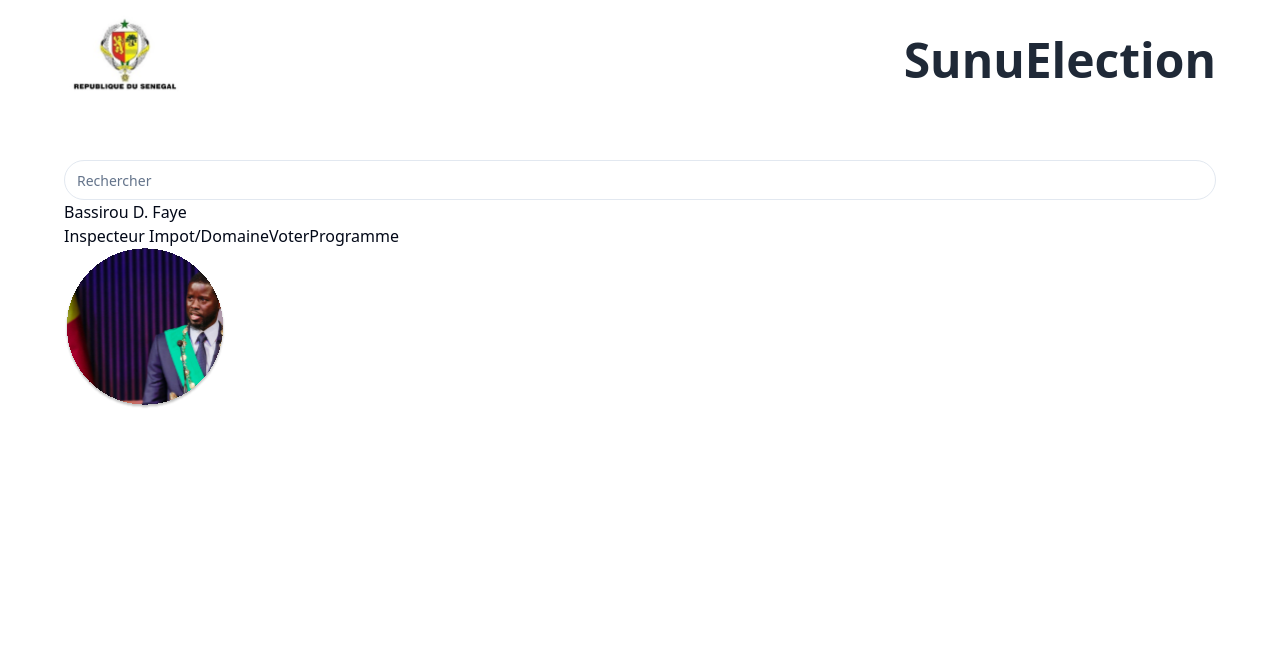
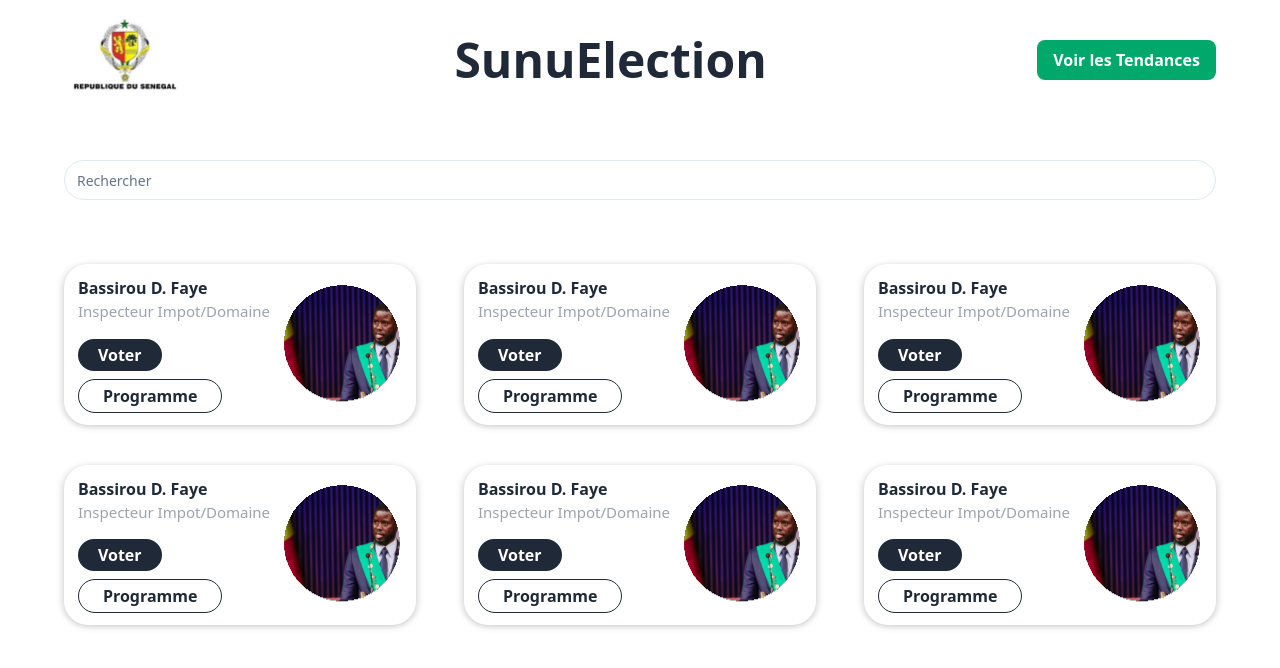
Before and after one commit to mouhamedhanne/Team_Bakeli-sunuElection, a Next.js app: page /dashboard in a window 1280 px wide. Shown: the top 668 px of the page. Built offline with nearby package versions, Linux system fonts and the light colour scheme.

Commit message:
Add Candidats

```diff
--- a/app/dashboard/page.tsx
+++ b/app/dashboard/page.tsx
@@ -1,9 +1,20 @@
 import Container from "@/components/elements/container";
 import { Logo } from "@/components/logo/logo";
-import { Link } from "lucide-react";
+import Link from "next/link";
 import { SearchBar } from "@/components/elements/search";
 import Image from "next/image";
-import Candidat1 from "@/public/images/bassirou-diomay-faye.svg";
+import Candidats from "@/data/Candidats.json";
+import {
+  AlertDialog,
+  AlertDialogAction,
+  AlertDialogCancel,
+  AlertDialogContent,
+  AlertDialogDescription,
+  AlertDialogFooter,
+  AlertDialogHeader,
+  AlertDialogTitle,
+  AlertDialogTrigger,
+} from "@/components/ui/alert-dialog";
 
 export default function page() {
   return (
@@ -19,23 +30,73 @@
                 SunuElection
               </h3>
             </div>
+
+            <div>
+              <button
+                className="text-white bg-color_secondary px-4 py-2 rounded-lg font-bold
+              hover:bg-color_secondary/90 "
+              >
+                <Link href="/dashboard/tendances">Voir les Tendances</Link>
+              </button>
+            </div>
           </div>
         </nav>
 
         <SearchBar />
 
-        <div>
-          <div>
-            <div>
-              <p>Bassirou D. Faye</p>
-              <span>Inspecteur Impot/Domaine</span>
-              <button>Voter</button>
-              <button>Programme</button>
+        <div className="mt-16 grid grid-cols-1 md:grid-cols-3 gap-x-12 gap-y-10">
+          {Candidats.map((candidat, index) => (
+            <div
+              key={index}
+              className="flex justify-center items-center space-x-3  card_shadow p-3 rounded-[1.5rem]"
+            >
+              <div>
+                <p className="font-bold text-color_primary">{candidat.name}</p>
+                <p className="text-[15px] text-gray-400">{candidat.fonction}</p>
+                <div className="mt-4">
+                  <AlertDialog>
+                    <AlertDialogTrigger asChild>
+                      <button className="block px-5 py-1 bg-color_primary text-white rounded-full font-bold">
+                        Voter
+                      </button>
+                    </AlertDialogTrigger>
+                    <AlertDialogContent>
+                      <AlertDialogHeader>
+                        <AlertDialogTitle>
+                          Êtes-vous sûr de votre choix ?
+                        </AlertDialogTitle>
+                        <AlertDialogDescription>
+                          Une fois confirmé, votre vote sera enregistré et vous
+                          ne pourrez pas revenir en arrière ou changer votre
+                          choix.
+                        </AlertDialogDescription>
+                      </AlertDialogHeader>
+                      <AlertDialogFooter>
+                        <AlertDialogCancel className="bg-red-700 text-white">
+                          Annuler
+                        </AlertDialogCancel>
+                        <AlertDialogAction className="bg-color_secondary">
+                          Confirmer
+                        </AlertDialogAction>
+                      </AlertDialogFooter>
+                    </AlertDialogContent>
+                  </AlertDialog>
+
+                  <button className="mt-2 px-6 py-1 border border-color_primary text-color_primary rounded-full font-bold">
+                    Programme
+                  </button>
+                </div>
+              </div>
+              <div>
+                <Image
+                  src={candidat.image}
+                  alt={candidat.name}
+                  width={120}
+                  height={40}
+                />
+              </div>
             </div>
-            <div>
-              <Image src={Candidat1} alt="Diomaye" />
-            </div>
-          </div>
+          ))}
         </div>
       </div>
     </Container>
--- a/app/globals.css
+++ b/app/globals.css
@@ -5,6 +5,14 @@
 .custom_shadow {
   text-shadow: 0px 0px 10px rgba(0, 0, 0, 0.3);
 }
+
+.card_shadow {
+  box-shadow: 0px 4px 6px -1px rgba(0, 0, 0, 0.1),
+    4px 0px 6px -1px rgba(0, 0, 0, 0.1), -4px 0px 6px -1px rgba(0, 0, 0, 0.1);
+}
+/**
+box-shadow: 0px 4px 6px -1px rgba(0, 0, 0, 0.1);
+*/
 
 @layer base {
   :root {
--- a/components/elements/search.tsx
+++ b/components/elements/search.tsx
@@ -4,7 +4,7 @@
 export const SearchBar = () => {
   return (
     <div className="mt-10 relative">
-      <div className="absolute top-2 left-12"></div>
+      <div className="absolute top-2 left-12 "></div>
       <Input className="rounded-full" placeholder="Rechercher" />
     </div>
   );
--- /dev/null
+++ b/components/ui/alert-dialog.tsx
@@ -0,0 +1,141 @@
+"use client"
+
+import * as React from "react"
+import * as AlertDialogPrimitive from "@radix-ui/react-alert-dialog"
+
+import { cn } from "@/lib/utils"
+import { buttonVariants } from "@/components/ui/button"
+
+const AlertDialog = AlertDialogPrimitive.Root
+
+const AlertDialogTrigger = AlertDialogPrimitive.Trigger
+
+const AlertDialogPortal = AlertDialogPrimitive.Portal
+
+const AlertDialogOverlay = React.forwardRef<
+  React.ElementRef<typeof AlertDialogPrimitive.Overlay>,
+  React.ComponentPropsWithoutRef<typeof AlertDialogPrimitive.Overlay>
+>(({ className, ...props }, ref) => (
+  <AlertDialogPrimitive.Overlay
+    className={cn(
+      "fixed inset-0 z-50 bg-black/80  data-[state=open]:animate-in data-[state=closed]:animate-out data-[state=closed]:fade-out-0 data-[state=open]:fade-in-0",
+      className
+    )}
+    {...props}
+    ref={ref}
+  />
+))
+AlertDialogOverlay.displayName = AlertDialogPrimitive.Overlay.displayName
+
+const AlertDialogContent = React.forwardRef<
+  React.ElementRef<typeof AlertDialogPrimitive.Content>,
+  React.ComponentPropsWithoutRef<typeof AlertDialogPrimitive.Content>
+>(({ className, ...props }, ref) => (
+  <AlertDialogPortal>
+    <AlertDialogOverlay />
+    <AlertDialogPrimitive.Content
+      ref={ref}
+      className={cn(
+        "fixed left-[50%] top-[50%] z-50 grid w-full max-w-lg translate-x-[-50%] translate-y-[-50%] gap-4 border bg-background p-6 shadow-lg duration-200 data-[state=open]:animate-in data-[state=closed]:animate-out data-[state=closed]:fade-out-0 data-[state=open]:fade-in-0 data-[state=closed]:zoom-out-95 data-[state=open]:zoom-in-95 data-[state=closed]:slide-out-to-left-1/2 data-[state=closed]:slide-out-to-top-[48%] data-[state=open]:slide-in-from-left-1/2 data-[state=open]:slide-in-from-top-[48%] sm:rounded-lg",
+        className
+      )}
+      {...props}
+    />
+  </AlertDialogPortal>
+))
+AlertDialogContent.displayName = AlertDialogPrimitive.Content.displayName
+
+const AlertDialogHeader = ({
+  className,
+  ...props
+}: React.HTMLAttributes<HTMLDivElement>) => (
+  <div
+    className={cn(
+      "flex flex-col space-y-2 text-center sm:text-left",
+      className
+    )}
+    {...props}
+  />
+)
+AlertDialogHeader.displayName = "AlertDialogHeader"
+
+const AlertDialogFooter = ({
+  className,
+  ...props
+}: React.HTMLAttributes<HTMLDivElement>) => (
+  <div
+    className={cn(
+      "flex flex-col-reverse sm:flex-row sm:justify-end sm:space-x-2",
+      className
+    )}
+    {...props}
+  />
+)
+AlertDialogFooter.displayName = "AlertDialogFooter"
+
+const AlertDialogTitle = React.forwardRef<
+  React.ElementRef<typeof AlertDialogPrimitive.Title>,
+  React.ComponentPropsWithoutRef<typeof AlertDialogPrimitive.Title>
+>(({ className, ...props }, ref) => (
+  <AlertDialogPrimitive.Title
+    ref={ref}
+    className={cn("text-lg font-semibold", className)}
+    {...props}
+  />
+))
+AlertDialogTitle.displayName = AlertDialogPrimitive.Title.displayName
+
+const AlertDialogDescription = React.forwardRef<
+  React.ElementRef<typeof AlertDialogPrimitive.Description>,
+  React.ComponentPropsWithoutRef<typeof AlertDialogPrimitive.Description>
+>(({ className, ...props }, ref) => (
+  <AlertDialogPrimitive.Description
+    ref={ref}
+    className={cn("text-sm text-muted-foreground", className)}
+    {...props}
+  />
+))
+AlertDialogDescription.displayName =
+  AlertDialogPrimitive.Description.displayName
+
+const AlertDialogAction = React.forwardRef<
+  React.ElementRef<typeof AlertDialogPrimitive.Action>,
+  React.ComponentPropsWithoutRef<typeof AlertDialogPrimitive.Action>
+>(({ className, ...props }, ref) => (
+  <AlertDialogPrimitive.Action
+    ref={ref}
+    className={cn(buttonVariants(), className)}
+    {...props}
+  />
+))
+AlertDialogAction.displayName = AlertDialogPrimitive.Action.displayName
+
+const AlertDialogCancel = React.forwardRef<
+  React.ElementRef<typeof AlertDialogPrimitive.Cancel>,
+  React.ComponentPropsWithoutRef<typeof AlertDialogPrimitive.Cancel>
+>(({ className, ...props }, ref) => (
+  <AlertDialogPrimitive.Cancel
+    ref={ref}
+    className={cn(
+      buttonVariants({ variant: "outline" }),
+      "mt-2 sm:mt-0",
+      className
+    )}
+    {...props}
+  />
+))
+AlertDialogCancel.displayName = AlertDialogPrimitive.Cancel.displayName
+
+export {
+  AlertDialog,
+  AlertDialogPortal,
+  AlertDialogOverlay,
+  AlertDialogTrigger,
+  AlertDialogContent,
+  AlertDialogHeader,
+  AlertDialogFooter,
+  AlertDialogTitle,
+  AlertDialogDescription,
+  AlertDialogAction,
+  AlertDialogCancel,
+}
--- /dev/null
+++ b/components/ui/button.tsx
@@ -0,0 +1,56 @@
+import * as React from "react"
+import { Slot } from "@radix-ui/react-slot"
+import { cva, type VariantProps } from "class-variance-authority"
+
+import { cn } from "@/lib/utils"
+
+const buttonVariants = cva(
+  "inline-flex items-center justify-center whitespace-nowrap rounded-md text-sm font-medium ring-offset-background transition-colors focus-visible:outline-none focus-visible:ring-2 focus-visible:ring-ring focus-visible:ring-offset-2 disabled:pointer-events-none disabled:opacity-50",
+  {
+    variants: {
+      variant: {
+        default: "bg-primary text-primary-foreground hover:bg-primary/90",
+        destructive:
+          "bg-destructive text-destructive-foreground hover:bg-destructive/90",
+        outline:
+          "border border-input bg-background hover:bg-accent hover:text-accent-foreground",
+        secondary:
+          "bg-secondary text-secondary-foreground hover:bg-secondary/80",
+        ghost: "hover:bg-accent hover:text-accent-foreground",
+        link: "text-primary underline-offset-4 hover:underline",
+      },
+      size: {
+        default: "h-10 px-4 py-2",
+        sm: "h-9 rounded-md px-3",
+        lg: "h-11 rounded-md px-8",
+        icon: "h-10 w-10",
+      },
+    },
+    defaultVariants: {
+      variant: "default",
+      size: "default",
+    },
+  }
+)
+
+export interface ButtonProps
+  extends React.ButtonHTMLAttributes<HTMLButtonElement>,
+    VariantProps<typeof buttonVariants> {
+  asChild?: boolean
+}
+
+const Button = React.forwardRef<HTMLButtonElement, ButtonProps>(
+  ({ className, variant, size, asChild = false, ...props }, ref) => {
+    const Comp = asChild ? Slot : "button"
+    return (
+      <Comp
+        className={cn(buttonVariants({ variant, size, className }))}
+        ref={ref}
+        {...props}
+      />
+    )
+  }
+)
+Button.displayName = "Button"
+
+export { Button, buttonVariants }
--- /dev/null
+++ b/data/Candidats.json
@@ -0,0 +1,32 @@
+[
+  {
+    "name": "Bassirou D. Faye",
+    "fonction": "Inspecteur Impot/Domaine",
+    "image": "/images/bassirou-diomay-faye.svg"
+  },
+  {
+    "name": "Bassirou D. Faye",
+    "fonction": "Inspecteur Impot/Domaine",
+    "image": "/images/bassirou-diomay-faye.svg"
+  },
+  {
+    "name": "Bassirou D. Faye",
+    "fonction": "Inspecteur Impot/Domaine",
+    "image": "/images/bassirou-diomay-faye.svg"
+  },
+  {
+    "name": "Bassirou D. Faye",
+    "fonction": "Inspecteur Impot/Domaine",
+    "image": "/images/bassirou-diomay-faye.svg"
+  },
+  {
+    "name": "Bassirou D. Faye",
+    "fonction": "Inspecteur Impot/Domaine",
+    "image": "/images/bassirou-diomay-faye.svg"
+  },
+  {
+    "name": "Bassirou D. Faye",
+    "fonction": "Inspecteur Impot/Domaine",
+    "image": "/images/bassirou-diomay-faye.svg"
+  }
+]
--- a/package.json
+++ b/package.json
@@ -9,6 +9,8 @@
     "lint": "next lint"
   },
   "dependencies": {
+    "@radix-ui/react-alert-dialog": "^1.0.5",
+    "@radix-ui/react-slot": "^1.0.2",
     "class-variance-authority": "^0.7.0",
     "clsx": "^2.1.1",
     "lucide-react": "^0.378.0",
```
Also changed, not shown: 1 other file (tests, documents, lock files or other folders).
